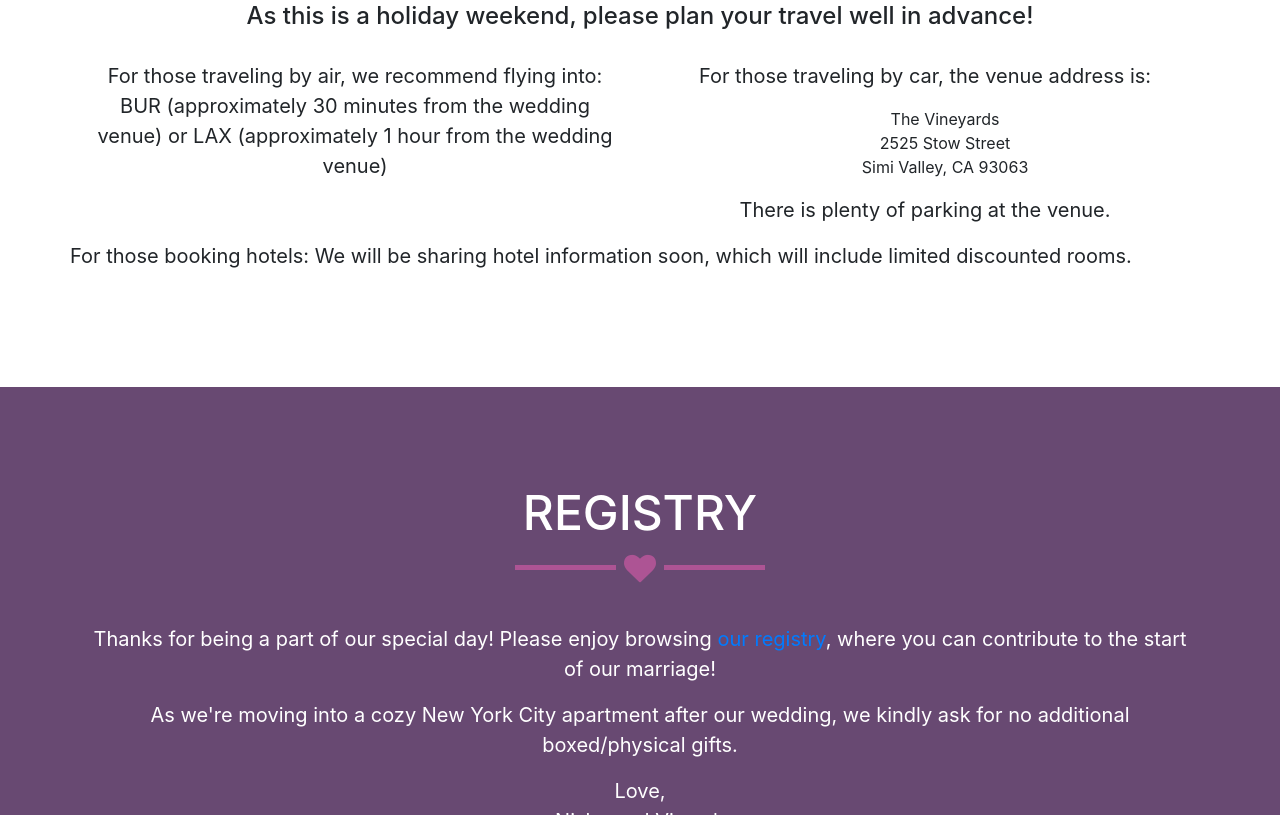
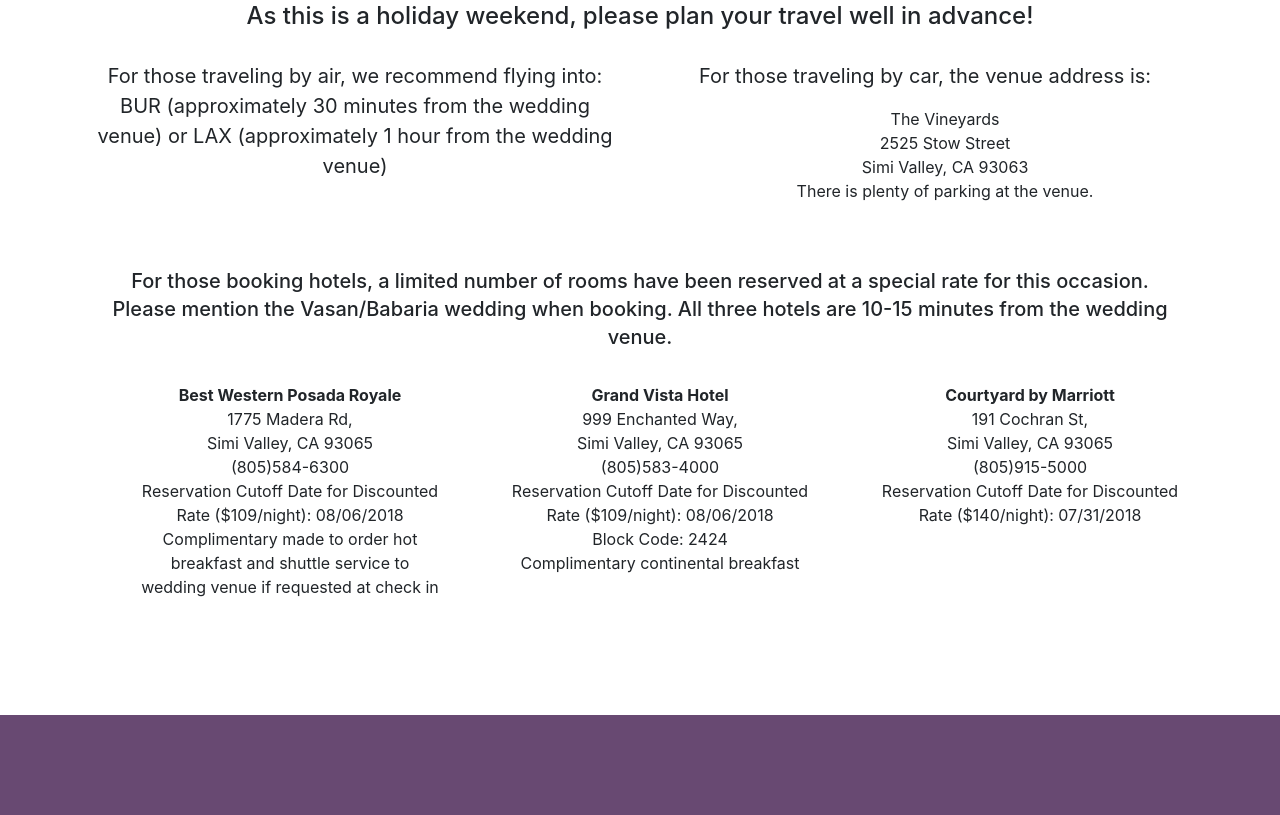
Before and after one commit to Shree33/NishaVimashWedding, a website with bundled scripts: page index.html in a window 1280 px wide. Shown: the part 2207-3022 px from the top of the page. Built offline with nearby package versions, Linux system fonts and the light colour scheme.

Commit message:
add hotel info

```diff
--- a/index.html
+++ b/index.html
@@ -196,12 +196,49 @@
               <li>The Vineyards</li>
               <li>2525 Stow Street</li>
               <li>Simi Valley, CA 93063</li>
+              <li>There is plenty of parking at the venue.</li>
             </ul>
             </p>
-            <p class="text-center">There is plenty of parking at the venue. </p>
           </div>
-<p class="text-center">For those booking hotels:
-We will be sharing hotel information soon, which will include limited discounted rooms. </p>
+        </div>
+        </br>
+        <div class="container">
+        </br>
+        <h5 class="text-center" style="text-transform:none;line-height:1.4">
+          For those booking hotels, a limited number of rooms have been reserved at a special rate for this occasion. Please mention the Vasan/Babaria wedding when booking. All three hotels are 10-15 minutes from the wedding venue.  </h5>
+        </br>
+        <div class="row">
+            <div class="col-sm">
+              <ul  class="text-center" style="list-style: none">
+                <li style="font-weight:bold">Best Western Posada Royale</li>
+                <li>1775 Madera Rd,</li>
+                <li>Simi Valley, CA 93065</li>
+                <li>(805)584-6300</li>
+                <li>Reservation Cutoff Date for Discounted Rate ($109/night): 08/06/2018</li>
+                <li>Complimentary made to order hot breakfast and shuttle service to wedding venue if requested at check in</li>
+            </ul>
+          </div>
+          <div class="col-sm">
+              <ul  class="text-center" style="list-style: none">
+                <li style="font-weight:bold">Grand Vista Hotel</li>
+                <li>999 Enchanted Way,</li>
+                <li>Simi Valley, CA 93065</li>
+                <li>(805)583-4000</li>
+                <li>Reservation Cutoff Date for Discounted Rate ($109/night): 08/06/2018</li>
+                <li>Block Code: 2424</li>
+                <li>Complimentary continental breakfast</li>
+            </ul>
+          </div>
+            <div class="col-sm">
+              <ul  class="text-center" style="list-style: none">
+                <li style="font-weight:bold">Courtyard by Marriott</li>
+                <li>191 Cochran St,</li>
+                <li>Simi Valley, CA 93065</li>
+                <li>(805)915-5000</li>
+                <li>Reservation Cutoff Date for Discounted Rate ($140/night): 07/31/2018 </li>
+            </ul>
+          </div>
+        </div>
     </section>
 
 
```
